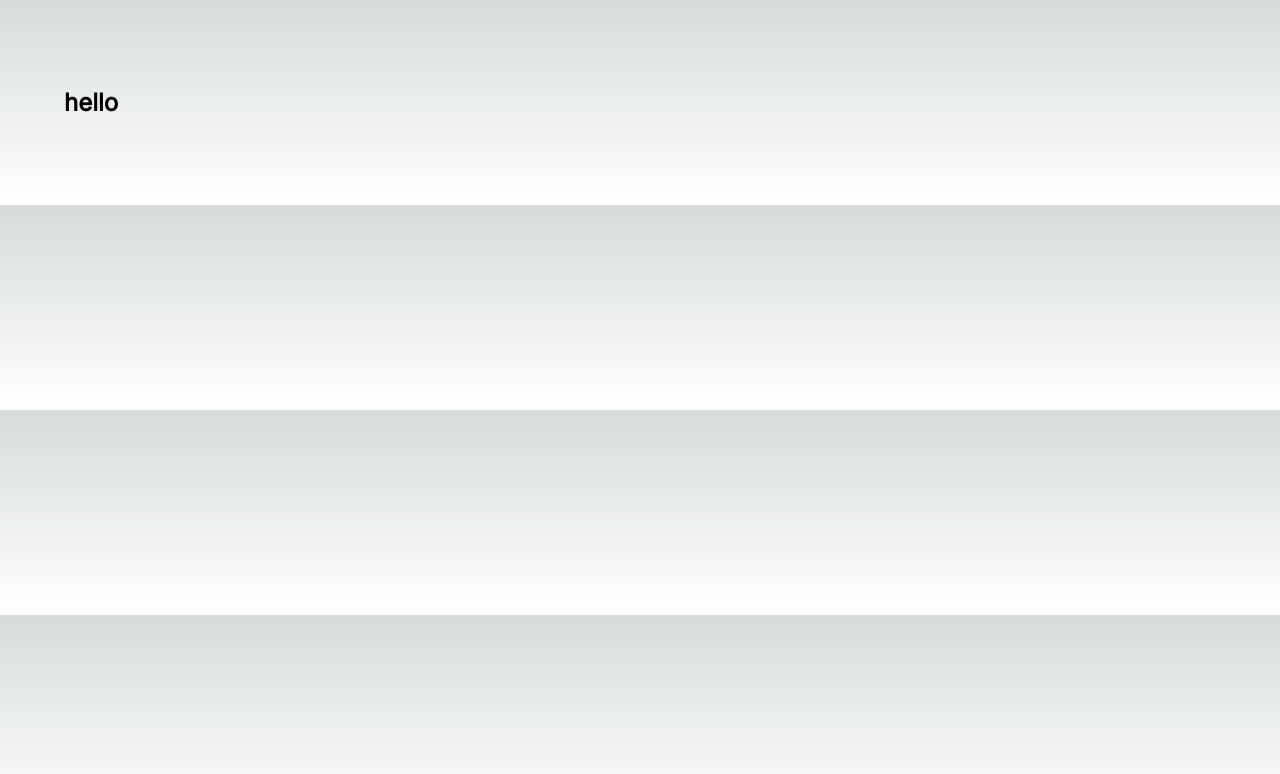
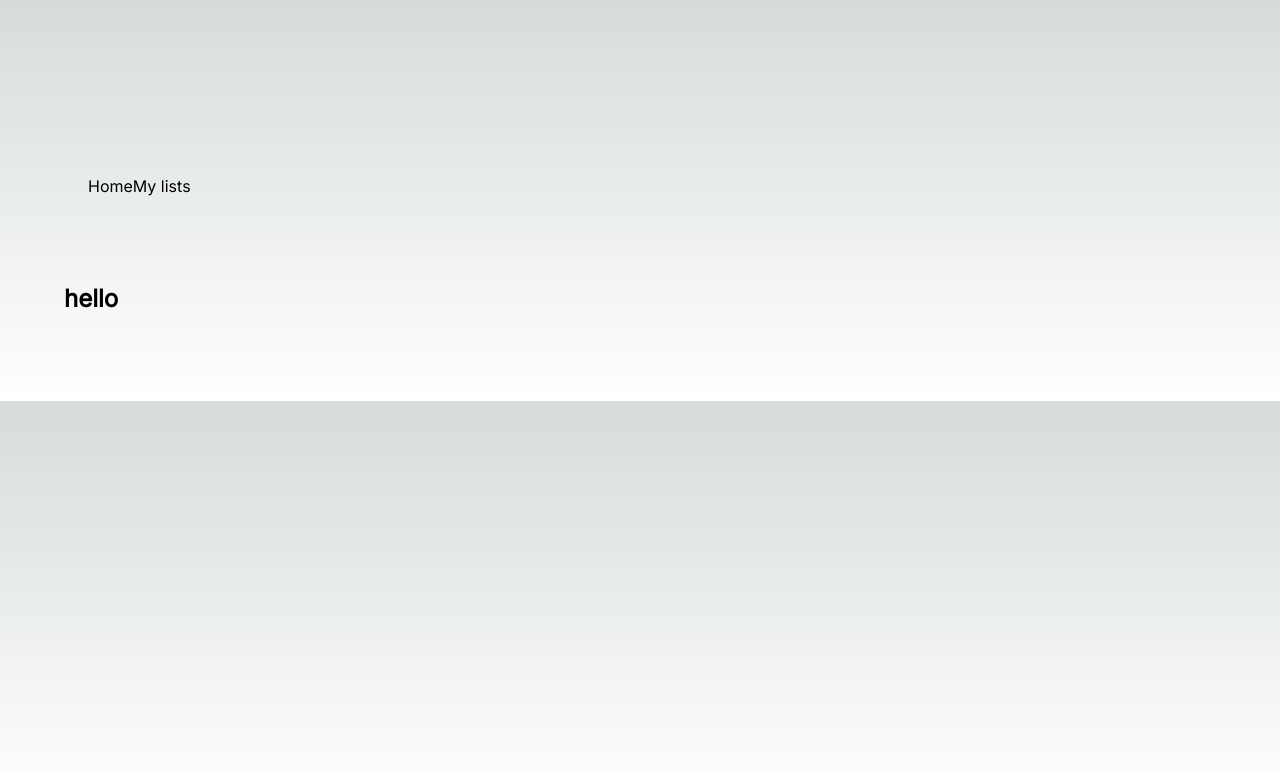
Before and after one commit to CassieSloan/flikd, a Next.js app: page / in a window 1280 px wide. Shown: the top 774 px of the page. Built offline with nearby package versions, Linux system fonts and the light colour scheme.

Commit message:
ui: add header links

```diff
--- /dev/null
+++ b/src/components/common/Navigation.tsx
@@ -0,0 +1,26 @@
+import { FC } from "react";
+import Link from "./Link";
+import { Section } from "./Section";
+
+const headerNavLinks = [
+  { text: "Home", link: "/" },
+  { text: "My lists", link: "/my-films" },
+];
+
+/**
+ * Render Navigation Navigation.
+ */
+export const Navigation: FC = () => {
+  return (
+    <Section>
+      {headerNavLinks.map((navItem) => {
+        const { text, link } = navItem;
+        return (
+          <Link key={text} to={link}>
+            {text}
+          </Link>
+        );
+      })}
+    </Section>
+  );
+};
--- a/src/pages/index.tsx
+++ b/src/pages/index.tsx
@@ -1,3 +1,4 @@
+import { Navigation } from "@/components/common/Navigation";
 import { PageLayout } from "@/components/common/PageLayout";
 import { Section } from "@/components/common/Section";
 
@@ -12,6 +13,7 @@ const Home = () => {
   return (
     <PageLayout seo={seo}>
       <Section>
+        <Navigation />
         <h1>hello</h1>
       </Section>
     </PageLayout>
```
